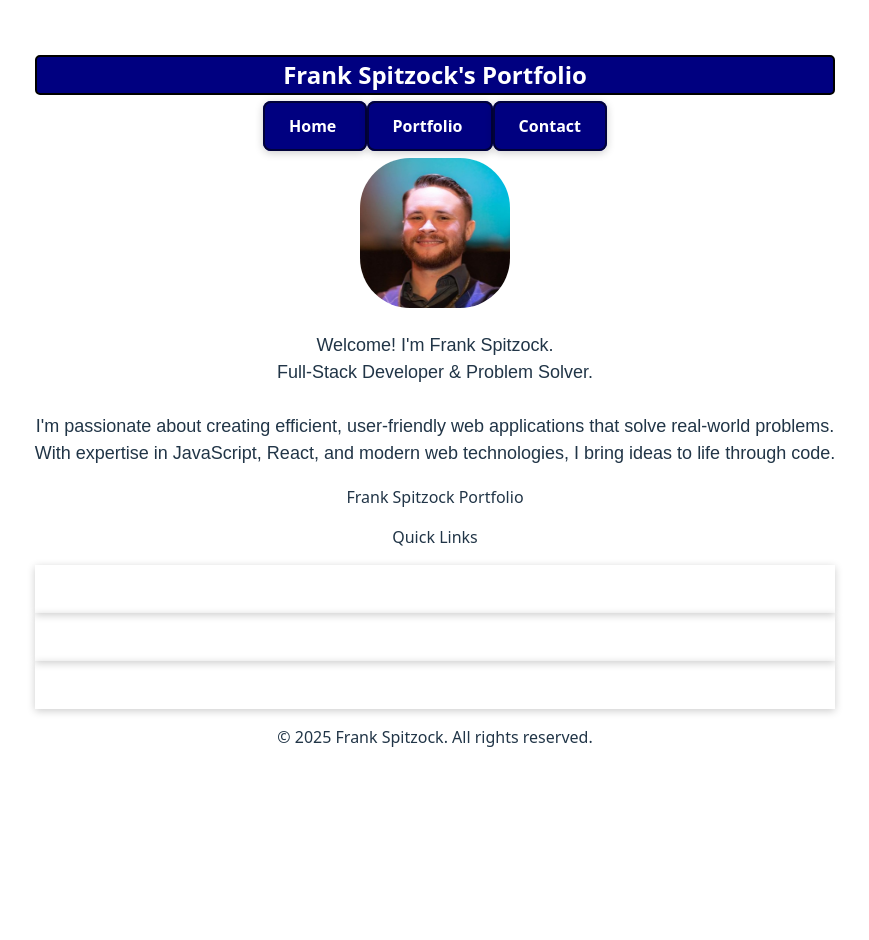
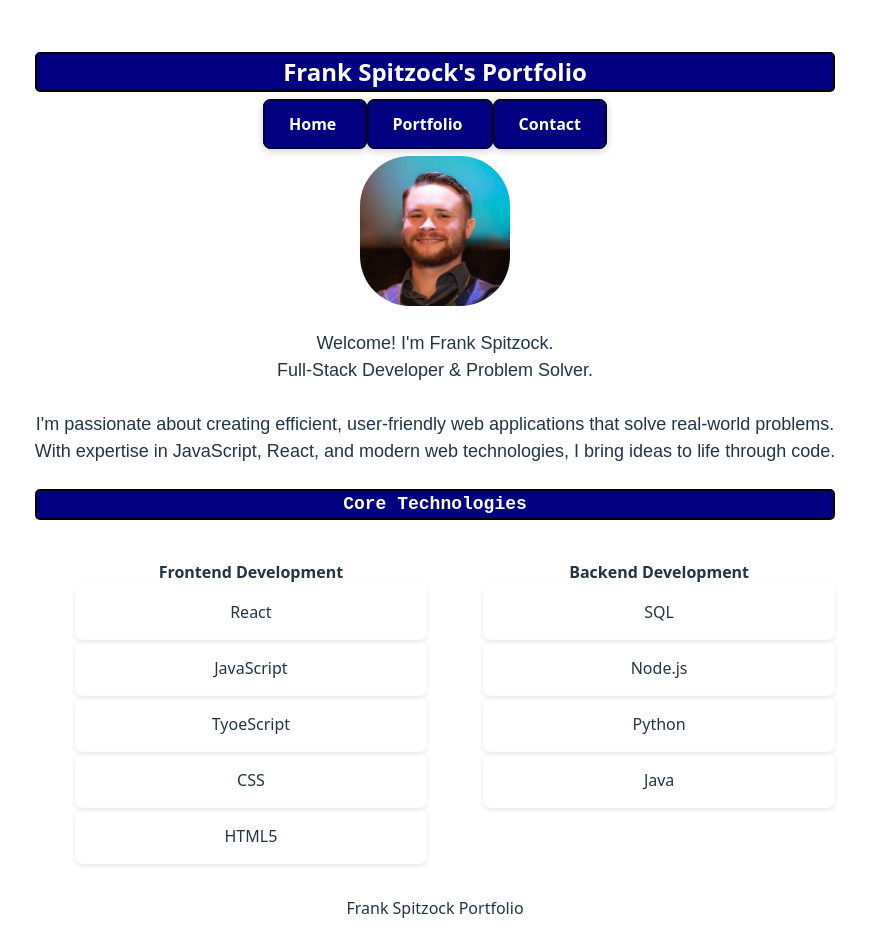
Before and after one commit to FSpitzock/Frank_Spitzock_Portfolio, a React (Vite) app in the folder my-portfolio/: page / in a window 1280 px wide. Shown: the top 940 px of the page, without its empty margins (205-1074 px from the left). Before the commit the page ends 800 px from the top, so only its background shows below. Built offline with nearby package versions, Linux system fonts and the light colour scheme.

Commit message:
updated project card. need to style

```diff
--- a/my-portfolio/src/App.css
+++ b/my-portfolio/src/App.css
@@ -170,3 +170,28 @@
   font-family: Arial, Helvetica, sans-serif;
   font-size: large;
 }
+
+.core-list {
+   list-style: none;
+  display:grid;
+  grid-template-columns: repeat(auto-fit, minmax(200px, 1fr));
+  gap: 1rem;
+  padding: 0;
+}
+
+.core-list li {
+  background: none;
+  list-style: none;
+  padding: 1rem;
+  border-radius: 8px;
+  box-shadow: 0 2px 5px rgba(0,0,0,0.1);
+}
+
+.core-tech {
+font-size: large;
+font-family:'Courier New', Courier, monospace;
+background-color: navy;
+color: white;
+border-radius: 5px;
+border: solid 2px black;
+}
--- a/my-portfolio/src/App.jsx
+++ b/my-portfolio/src/App.jsx
@@ -7,7 +7,7 @@ import Home from './pages/Home'
 import Portfolio from './pages/Portfolio'
 import Contact from './pages/Contact'
 import NotFound from './pages/NotFound'
-import Project from './pages/Portfolio'
+
 
 function App() {
 
@@ -26,6 +26,7 @@ function App() {
     </Routes>
 
 
+
       <Footer/>
 </BrowserRouter>
 
--- a/my-portfolio/src/components/Layout/Header.jsx
+++ b/my-portfolio/src/components/Layout/Header.jsx
@@ -3,7 +3,7 @@ import Navigation from "./Navigation"
 function Header () {
     return(
         <header>
-            <h2 class="headerName">Frank Spitzock's Portfolio</h2>
+            <h2 className="headerName">Frank Spitzock's Portfolio</h2>
             <Navigation/>
         </header>
     )
--- a/my-portfolio/src/components/Portfolio/ProjectCard.jsx
+++ b/my-portfolio/src/components/Portfolio/ProjectCard.jsx
@@ -1,20 +1,28 @@
+import React from "react";
 
-
-function Card({ title = 'Card Title', description = '', accentColor = '#646cff', footerText }) {
-  const style = {
-    borderLeft: `4px solid ${accentColor}`,
-    padding: '12px 16px',
-    background: 'var(--card-bg, rgba(255,255,255,0.02))',
-    borderRadius: 8,
-  };
-
+function ProjectCard({ project }) {
   return (
-    <article style={style} className="props-card">
-      <h3>{title}</h3>
-      <p>{description}</p>
-      {footerText && <small>{footerText}</small>}
-    </article>
+    <div className="project-card">
+      <img
+        className="project-thumbnail"
+        src={project.thumbnail}
+        alt={project.title}
+      />
+      <h3 className="project-title">{project.title}</h3>
+      <p className="project-description">{project.description}</p>
+      <p className="project-tech">
+        Technologies: {project.technologies.join(", ")}
+      </p>
+      <a
+        className="project-link"
+        href={project.githubUrl}
+        target="_blank"
+        rel="noopener noreferrer"
+      >
+        View on GitHub
+      </a>
+    </div>
   );
 }
 
-export default Card
+export default ProjectCard;
--- a/my-portfolio/src/components/Portfolio/ProjectGallery.jsx
+++ b/my-portfolio/src/components/Portfolio/ProjectGallery.jsx
@@ -1,10 +1,18 @@
+import React from "react";
+import ProjectCard from "./ProjectCard";
 
+function ProjectsGallery({ projects }) {
+  if (!projects || projects.length === 0) {
+    return <p className="no-projects">No projects available.</p>;
+  }
 
-/*function Gallery (props) {
-    return
-    <div>
-
+  return (
+    <div className="projects-gallery">
+      {projects.map((project) => (
+        <ProjectCard key={project.id} project={project} />
+      ))}
     </div>
+  );
 }
 
-export default Gallery*/
+export default ProjectsGallery;
--- a/my-portfolio/src/data/projects.js
+++ /dev/null
@@ -1,12 +0,0 @@
-export const projects = [
-  {
-    id: 1,
-    title: "Task Manager App",
-    description: "Full-stack todo application with authentication",
-    image: "/images/task-manager.png",
-    technologies: ["React", "Node.js", "MongoDB"],
-    liveUrl: "https://my-task-app.com",
-    githubUrl: "https://github.com/username/task-manager"
-  },
-  // ... more projects
-]
--- /dev/null
+++ b/my-portfolio/src/data/projects.jsx
@@ -0,0 +1,25 @@
+export const projects = [
+  {
+    id: 1,
+    title: "Code Refactor",
+    description: "HTML capstone project",
+    technologies: ["HTML", "CSS"],
+    githubUrl: "https://github.com/FSpitzock/Week_1_Code_Refactor"
+  },
+
+  {
+    id: 2,
+    title: "CSS Capstone",
+    description: "CSS capstone project",
+    technologies: ["HTML", "CSS"],
+    githubUrl: "https://github.com/FSpitzock/Week_2_CSS_Capstone"
+  },
+
+    {
+    id: 3,
+    title: "CSS Capstone",
+    description: "CSS capstone project",
+    technologies: ["HTML", "CSS", "JavaScript"],
+    githubUrl: "https://github.com/FSpitzock/Week_3_JS_Dragon_Rune_Adventure"
+  },
+];
--- a/my-portfolio/src/pages/Home.jsx
+++ b/my-portfolio/src/pages/Home.jsx
@@ -8,7 +8,7 @@ function Home () {
         <img className="profilePic" src={ProfilePic} alt="Profile Picture"/>
         </div>
 
-      <div class = "homeDesc">
+      <div className = "homeDesc">
         <p>Welcome! I'm Frank Spitzock.
             <br></br>
             Full-Stack Developer & Problem Solver.
@@ -18,6 +18,25 @@ function Home () {
             and modern web technologies, I bring ideas to life through code.
         </p>
         </div>
+        <h4 className="core-tech">Core Technologies</h4>
+        <div className="core-list">
+
+          <ul><strong>Frontend Development</strong>
+            <li>React</li>
+            <li>JavaScript</li>
+            <li>TyoeScript</li>
+            <li>CSS</li>
+            <li>HTML5</li>
+          </ul>
+
+           <ul><strong>Backend Development</strong>
+            <li>SQL</li>
+            <li>Node.js</li>
+            <li>Python</li>
+            <li>Java</li>
+           </ul>
+
+        </div>
 
         </>
     )
--- a/my-portfolio/src/pages/Portfolio.jsx
+++ b/my-portfolio/src/pages/Portfolio.jsx
@@ -1,17 +1,14 @@
-import { projects } from '../data/projects'
-import Card from '../components/Portfolio/ProjectCard'
+import React from "react";
+import ProjectsGallery from "../components/Portfolio/ProjectGallery";
+import { projects } from "../data/projects";
 
-function Project() {
+function Portfolio() {
   return (
-    <div className="portfolio">
-      <h1>My Projects</h1>
-      <div className="project-grid">
-        {projects.map(project => (
-          <Card key={project.id} project={project} />
-        ))}
-      </div>
-    </div>
-  )
+    <main className="portfolio-page">
+      <h1 className="portfolio-title">My Projects</h1>
+      <ProjectsGallery projects={projects} />
+    </main>
+  );
 }
 
-export default Project
+export default Portfolio;
```
